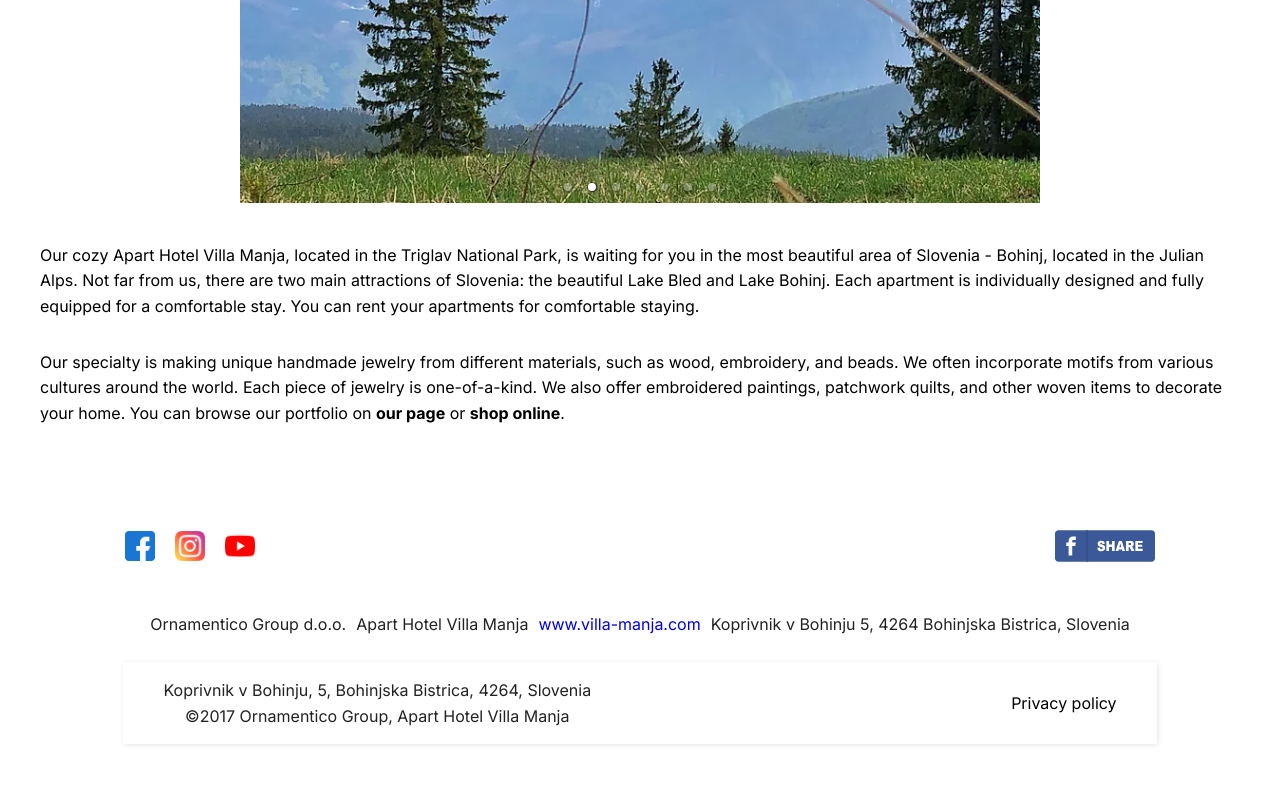
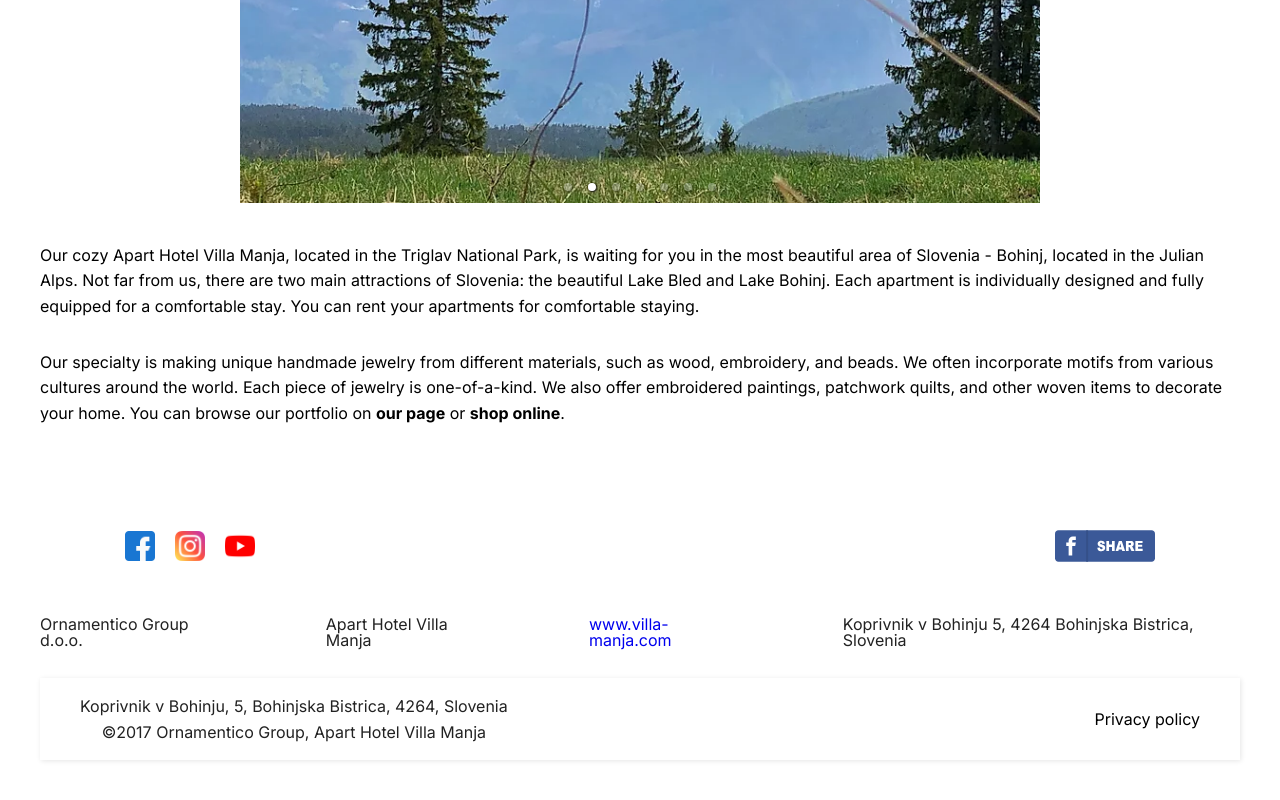
Before and after one commit to holus-bolus/ornamentico, a Next.js app: page / in a window 1280 px wide. Shown: the part 703-1503 px from the top of the page. Built offline with nearby package versions, Linux system fonts and the light colour scheme.

Commit message:
Changed the footer css

```diff
--- a/src/app/layout.tsx
+++ b/src/app/layout.tsx
@@ -1,14 +1,14 @@
-import type { Metadata } from "next";
-import { Inter } from "next/font/google";
+import type {Metadata} from "next";
+import {Inter} from "next/font/google";
 import "./globals.css";
 import Header from "@/components/Header/Header";
 import Footer from "@/components/Footer/Footer";
 
-const inter = Inter({ subsets: ["latin"] });
+const inter = Inter({subsets: ["latin"]});
 
 export const metadata: Metadata = {
-  title: "Create Next App",
-  description: "Generated by create next app",
+    title: "Rent your apartments in Slovenia",
+    description: "Apart Hotel Villa Manja",
 };
 
 export default function RootLayout({
@@ -17,7 +17,7 @@ export default function RootLayout({
     children: React.ReactNode;
 }>) {
     return (
-    <html lang="en">
+        <html lang='en'>
         <body className={inter.className}>
         <Header/>
         {children}
--- a/src/components/Footer/Footer.css
+++ b/src/components/Footer/Footer.css
@@ -84,7 +84,7 @@
     display: flex;
     justify-content: center;
     align-items: center;
-    gap: 10px;
+    gap: 100px;
 }
 
 .footer__policy {
@@ -92,6 +92,7 @@
     justify-content: space-between;
     align-items: center;
     gap: 420px;
+    width: 100%;
     padding: 20px 40px;
     box-shadow: 1px 1px 5px rgba(0, 0, 0, 0.1);
 }
```
Also changed, not shown: src/components/Apartment3/Apartment3.tsx (added, +9 -0 lines), src/components/Apartment3/Apartment3.css (added). Lines whose indentation alone changed are shown as unchanged.
